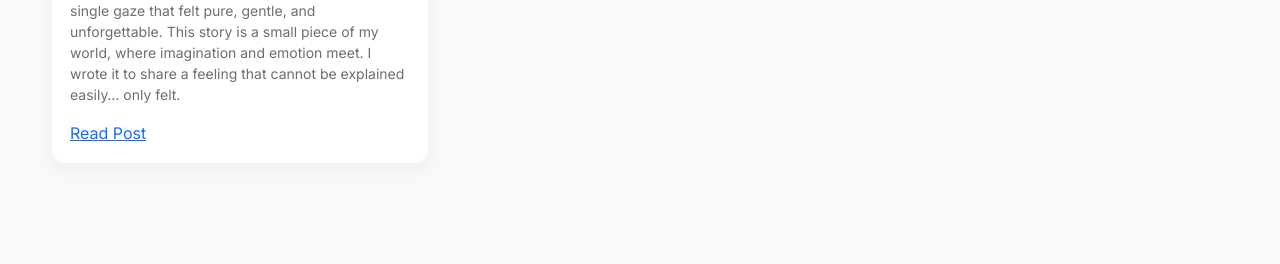
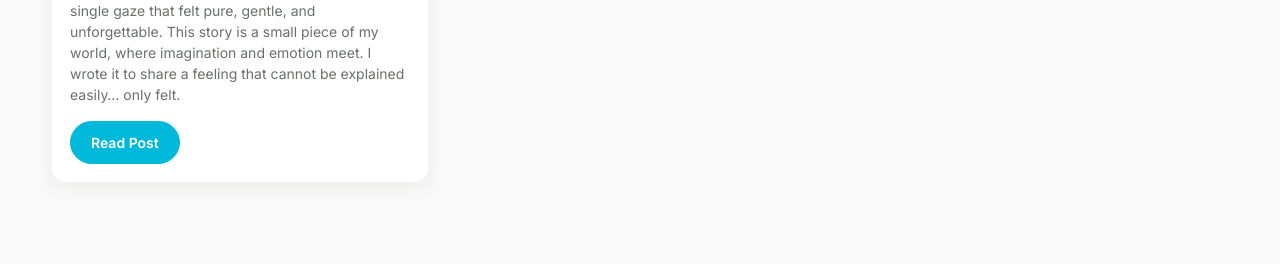
Before and after one commit to AkshayaMekala4569/MyPortfolio, a plain HTML site: page index.html in a window 1280 px wide. Shown: the part 3800-4064 px from the top of the page. Drawn offline with nearby package versions, Linux system fonts and the light colour scheme.

Commit message:
Update index.html

```diff
--- a/index.html
+++ b/index.html
@@ -517,7 +517,7 @@ Press enter or click to view image in full size
 
             </p>
             <div class="mt-3">
-              <a class="https://medium.com/@akshayamekala4569/a-friday-evening-and-the-look-that-stayed-with-me-aacc1fcc9576" target="_blank" rel="noopener">Read Post</a>
+              <a class="btn btn-sm btn-accent" href="https://medium.com/@akshayamekala4569/a-friday-evening-and-the-look-that-stayed-with-me-aacc1fcc9576" target="_blank" rel="noopener">Read Post</a>
             </div>
           </div>
         </article>
```
